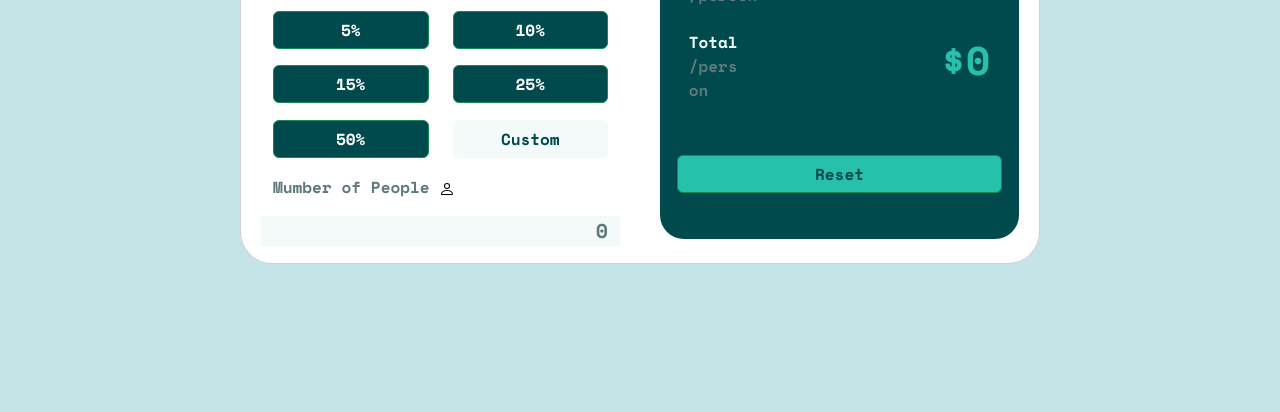
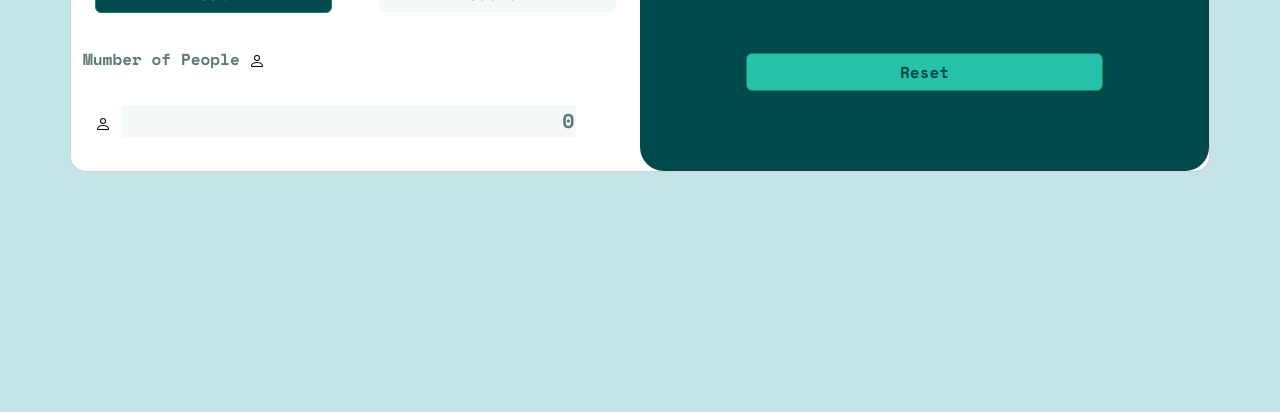
Before and after one commit to HugoEnriqueAyalaAlarcon/Mini_Proyecto_N2, a website: page index.html in a window 1280 px wide. Shown: the part 388-800 px from the top of the page. Drawn offline with nearby package versions, Linux system fonts and the light colour scheme.

Commit message:
calculadora de propinas v Beta

```diff
--- a/index.html
+++ b/index.html
@@ -24,11 +24,12 @@
 </head>
 
 <body class="conteiner-main">
-  <div class="conteiner-cal">
+  <div class="container conteiner-cal d-flex flex-column justify-content-between px-0">
     <h1 class="textSplit text-center">
       SPLI <br />
       TTER
     </h1>
+
     <!--contenedor de la tarjeta-->
     <div class=" card componentes d-flex flex-column justify-content-evenly flex-lg-row">
       <!--contenedor datos de entrada-->
@@ -36,47 +37,34 @@
         <label class="row">
           <span class="col">Bill</span>
         </label>
-        <label class="row">
-          $<input id="bill" value="0" class="input col d-flex flex-row justify-content-between">
-        </label>
-        <label class="row">
-          <span class="col">Select Tip %</span>
-        </label>
-        <span class="row">
-          <span class="col d-flex flex-column">
-            <span class="btn btn-success" data-number="0"> 5%</span>
-          </span>
-          <span class="col d-flex flex-column">
-            <span class="btn btn-success" data-number="1"> 10%</span>
-          </span>
-        </span>
-        <span class="row">
-          <span class="col d-flex flex-column">
-            <span class="btn btn-success" data-number="2"> 15%</span>
-          </span>
-          <span class="col d-flex flex-column">
-            <span class="btn btn-success" data-number="3"> 25%</span>
-          </span>
-        </span>
-        <span class="row">
-          <span class="col d-flex flex-column">
-            <span class="btn btn-success" data-number="4"> 50%</span>
-          </span>
-          <span class="col d-flex flex-column">
-            <span class="btnCustom btn" data-number="5"> Custom </span>
-          </span>
-        </span>
+
+        <div class="container row">
+          <span class=" col-12"> $
+          <input id="bill" value="0" class="input col-11"></span>
+        </div>
+
+        <div class="row d-flex justify-content-around">
+          <span class="col-12">Select Tip %</span>
+          <span class="btn col-5 btn-success" data-number="0"> 5%</span>
+          <span class="btn col-5 btn-success" data-number="1"> 10%</span>
+          <span class="btn col-5 btn-success" data-number="2"> 15%</span>
+          <span class="btn col-5 btn-success" data-number="3"> 25%</span>
+          <span class="btn col-5 btn-success" data-number="4"> 50%</span>
+          <span class="col-5 btnCustom btn" data-number="5"> Custom </span>
+        </div>
         <label class="row">
           <span class="col">Mumber of People <img src="icon/person.svg" alt="noImg"></span>
         </label>
-        <label class="row">
-          <input id="inputNPeople" value="0" class="input">
-        </label>
+        <div class="container row">
+          <span class=" col-12"> <img src="icon/person.svg" alt="n">
+          <input id="inputNPeople" value="0" class="input col-11"></span>
+        </div>
       </div>
+
       <!--contenedor datos de salida-->
-      <div class="container datosUotput d-flex flex-column justify-content-evenly">
+      <div class="container datosUotput  d-flex flex-column justify-content-around">
         <!--lado salida de datos-->
-        <div class="contTextSalida">
+        <div class="container contTextSalida  d-flex flex-column justify-content-around">
           <div class="row">
             <label class="col-4 textChicoBlanco">
               Tip Amount <br>
@@ -89,16 +77,18 @@
             </label>
           </div>
           <div class="row">
-            <label class="col-3 textChicoBlanco">
+            <span class="col-3 textChicoBlanco">
               Total <br>
               <span>
                 /person
               </span>
-            </label>
-            <label class="col  text-end fs-1 resul" id="total">
+            </span>
+            <span class="col  text-end fs-1 resul" id="total">
               $0
-            </label>
-              <button class="btnReset btn">Reset</button>
+            </span>
+          </div>
+            <div>
+                <span class="col-12 btnReset btn">Reset</span>
           </div>
         </div>
       </div>
--- a/main.css
+++ b/main.css
@@ -1,93 +1,23 @@
 *{
-    padding: 0;
-    margin: 0;
-    box-sizing: border-box;
     font-family: 'Space Mono';
     color: hsl(186, 14%, 43%);
-    /*outline: 1px solid red;*/
+
 }
-
 body{
     background-color: hsl(185, 41%, 84%);
 }
-
 .textSplit{
     background-color: hsl(185, 41%, 84%); /*Cyan grisaseo claro/fondo */
 }
-
-.conteiner-cal{
-    display: flex;
-    flex-direction: column;
-    justify-content: space-between;
-    height: 100vh;
-}
-
-.Bill{
-    padding-top: 17px;
-}
-
 .input{
     text-align: end;
     font-size: 20px;
-    border: 0;
+    border: none;
     background-color: hsl(189, 41%, 97%)
 }
-
-/*-------Bill*/
-.containerBill{
-    text-align: end;
-    width: 100%;
-    background-color: hsl(189, 41%, 97%);
-    height: 47px;
-}
-
-.containerPeople{
-    width: 100%;
-    background-color: hsl(189, 41%, 97%);
-    display: flex;
-    justify-content: space-between;
-}
-
-.datosInput{
-    height: 430px;
-    width: 327px;
-}
-
-.selectTip{
-    height: 179px;
-    width: 327px;
-}
-
 .datosUotput{
     background-color: hsl(183, 100%, 15%);
     border-radius: 1.5rem;
-    width: 327px;
-    height: 258px;
-    overflow: hidden;
-    display: flex;
-    flex-direction: column;
-    align-items: center;
-}
-
-.contTextSalida{
-    width: 90%;
-    height: 80%;
-    display: flex;
-    flex-direction: column;
-    align-content: space-between;
-    justify-content: space-around;
-}
-.resul{
-    color: hsl(172, 67%, 45%);
-}
-
-.btnTip{
-
-    background-color:  hsl(183, 100%, 15%);
-    color: aliceblue;
-    border-radius: 1rem;
-    border:  1px solid white;
-
 }
 
 .componentes{
@@ -97,45 +27,54 @@ body{
     height: 787px;
 }
 
+/*medias*/
+@media(max-width: 375px){
+    .conteiner-cal{
+        height: 100vh;
+    }
+    .contTextSalida{
+        height: 100%;
+}
+}
+@media(max-width: 991px){
+    .conteiner-cal{
+        height: 100vh;
+
+    }
+        .datosUotput {
+            height: 50%;
+        }
+        .contTextSalida{
+            height: 100%;
+    }
+
+}
+
+    @media(min-width: 991px){
+        .conteiner-cal{
+            height: 70vh;
+        }
+        .componentes{
+            border-radius: 1rem;
+        }
+        .contTextSalida{
+            height: 80%;
+            width: 70%;
+    }
+}
+/*colores*/
 .textChicoBlanco{
     color: azure;
 }
 
-/*/////////////medias/////////////*/
-@media (min-width: 640px) {
-    *{
-        margin: 0;
-        padding: 0;
+.resul{
+    color: hsl(172, 67%, 45%);
+}
 
-    }
-    .conteiner-cal{
-        justify-content: center;
-    }
-    .conteiner-main{
-        display: flex;
-        justify-content: center;
-        align-items:stretch;
-    }
-    .componentes{
-        width: 100vh;
-        height: 50vh;
-        border-radius: 2rem;
-        display: flex;
-        align-items:center;
-    }
 
-    .datosInput{
-        width: 45%;
-        height: 100%;
-    }
-    .datosUotput{
-        width: 45%;
-        height: 88%;
-    }
 
- }
- /*modificando color de los botones*/
- .btn-success {
+/*modificando color de los botones*/
+.btn-success {
     --bs-btn-color: #fff;
     --bs-btn-bg: hsl(183, 100%, 15%);
     --bs-btn-border-color: #198754;
@@ -168,7 +107,7 @@ body{
     --bs-btn-disabled-border-color: #198754;
   }
   .btnReset {
-    margin-top: 16%;
+
     color: hsl(183, 100%, 15%);
     --bs-btn-color: #fff;
     --bs-btn-bg: hsl(172, 67%, 45%);
--- a/main.js
+++ b/main.js
@@ -20,8 +20,12 @@ let calculos = (bill , selectTip , numPeople) => {
     total = (bill/numPeople)+tipAmount;             //cuenta entre las personas y su parte de propina por persona
     let newTipAmoun = tipAmount.toFixed(0);
     let newTotal = total.toFixed(0);
+    /////hacer resultado mas chico
+    newTipAmoun.length < 6 ? tipDoom.classList.add ('fs-1'): tipDoom.classList.remove ('fs-1');
+    newTotal.length < 6 ? totalDoom.classList.add ('fs-1'): totalDoom.classList.remove ('fs-1');
+        /////////////
+    tipDoom.innerHTML = `${newTipAmoun}`;
     totalDoom.innerHTML = `${newTotal}`;
-    tipDoom.innerHTML = `${newTipAmoun}`;
 };
 ////////////resultados
 let calcula = (bill , selectTip , numPeople) => {
@@ -29,7 +33,6 @@ let calcula = (bill , selectTip , numPeople) => {
         calculos(bill , selectTip , numPeople)
     }
 }
-////////funciones
 let datosInput = (cuenta , input) => {
     if(cuenta.charCode>47 && cuenta.charCode<57){
         if(input==='bill'){
@@ -105,18 +108,9 @@ buttons[6].onclick = () => {
 
 
 ////////main
-/*
-inputBill.addEventListener('click', function() {
-    if (bill>0){
-        inputBill.value = bill;
-    }else{
-        inputBill.value = "";
-    }
-});*/
-/////////////////////
-//////////////codigo experimental funciona muy bien
-////////////////////////
-inputBill.oninput = function() {
+
+/////////detecta cambios en inputBill
+inputBill.oninput = () => {
     /* result.innerHTML = input.value;*/
      let datoEntrada=inputBill.value;
      if(Number(datoEntrada)){
@@ -125,13 +119,9 @@ inputBill.oninput = function() {
          console.log(bill);
      }
 }
-/////////////////////
-//////////////codigo esperimental
-////////////////////////
-/////////////////////
-//////////////codigo experimental funciona muy bien
-////////////////////////
-inputNPeople.oninput = function() {
+
+/////////detecta cambios en inputNPeople
+inputNPeople.oninput = () => {
     /* result.innerHTML = input.value;*/
      let datoEntrada=inputNPeople.value;
      if(Number(datoEntrada)){
@@ -140,25 +130,25 @@ inputNPeople.oninput = function() {
          console.log(numPeople);
      }
 }
-/////////////////////
-//////////////codigo esperimental
-////////////////////////
-/*
-inputNPeople.addEventListener('click', function() {
-    if (numPeople>0){
-        inputNPeople.value = numPeople;
-    }else{
-        inputNPeople.value = "";
-    }
-});
-*/
-///////
-inputBill.addEventListener("keypress",(event) => {//si entran datos por input bill
+
+/////// clik en de mouse
+inputBill.onclick = () => {
+    console.log(inputBill.value);
+    inputBill.value != Number ? inputBill.value="" : alert('Error');
+}
+
+inputNPeople.onclick = () => {
+    console.log(inputNPeople.value);
+    inputNPeople.value != Number ? inputNPeople.value="" : alert('Error');
+
+///////eventos del teclado
+inputBill.addEventListener("keypress",(event) => {
     bill=datosInput(event , "bill");
     calcula(bill , selectTip , numPeople);
 });
 
-inputNPeople.addEventListener("keypress",(event) => {//si entran datos por input numbrePeople
+}
+inputNPeople.addEventListener("keypress",(event) => {//
     numPeople=datosInput(event , "people");
     calcula(bill , selectTip , numPeople);
 
```
